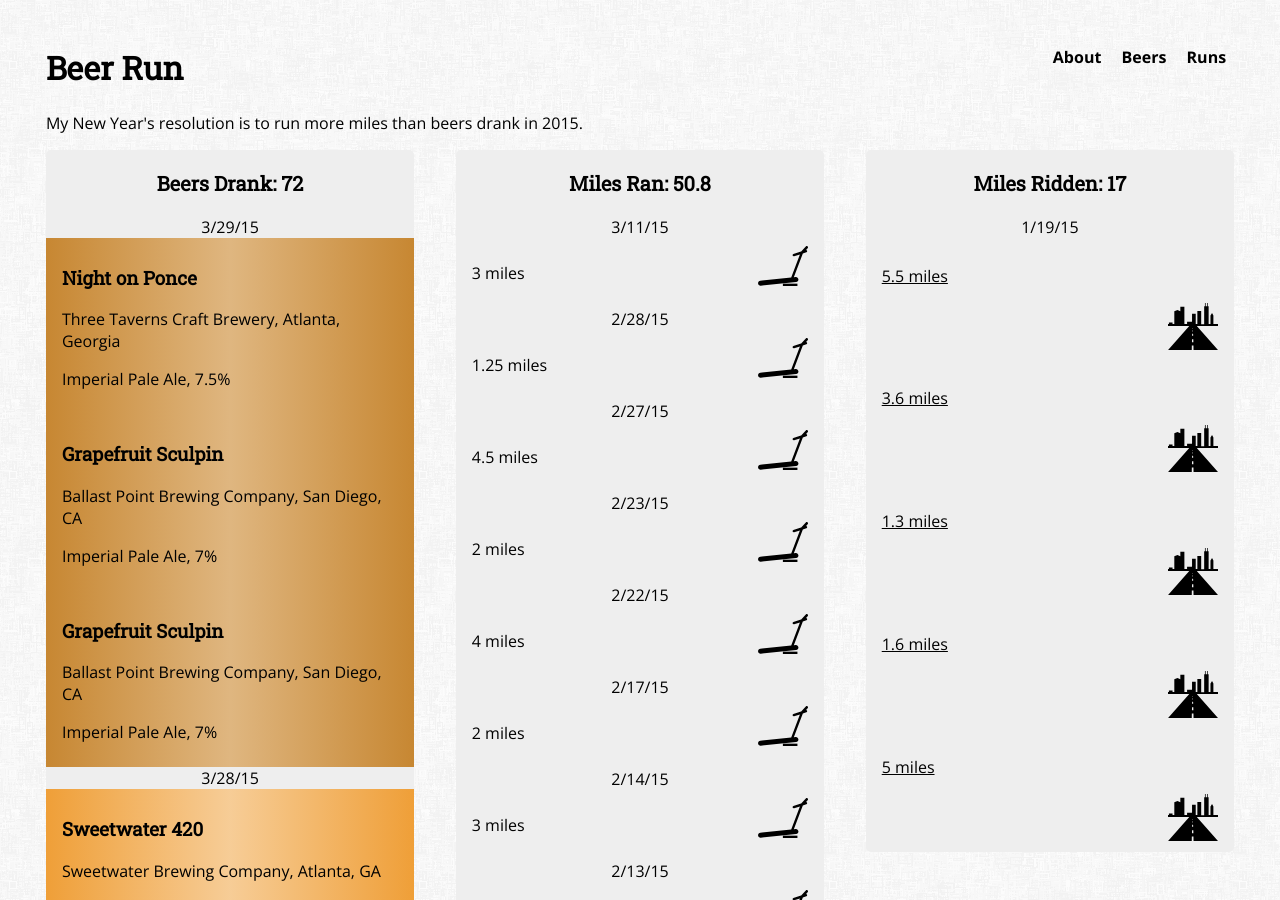
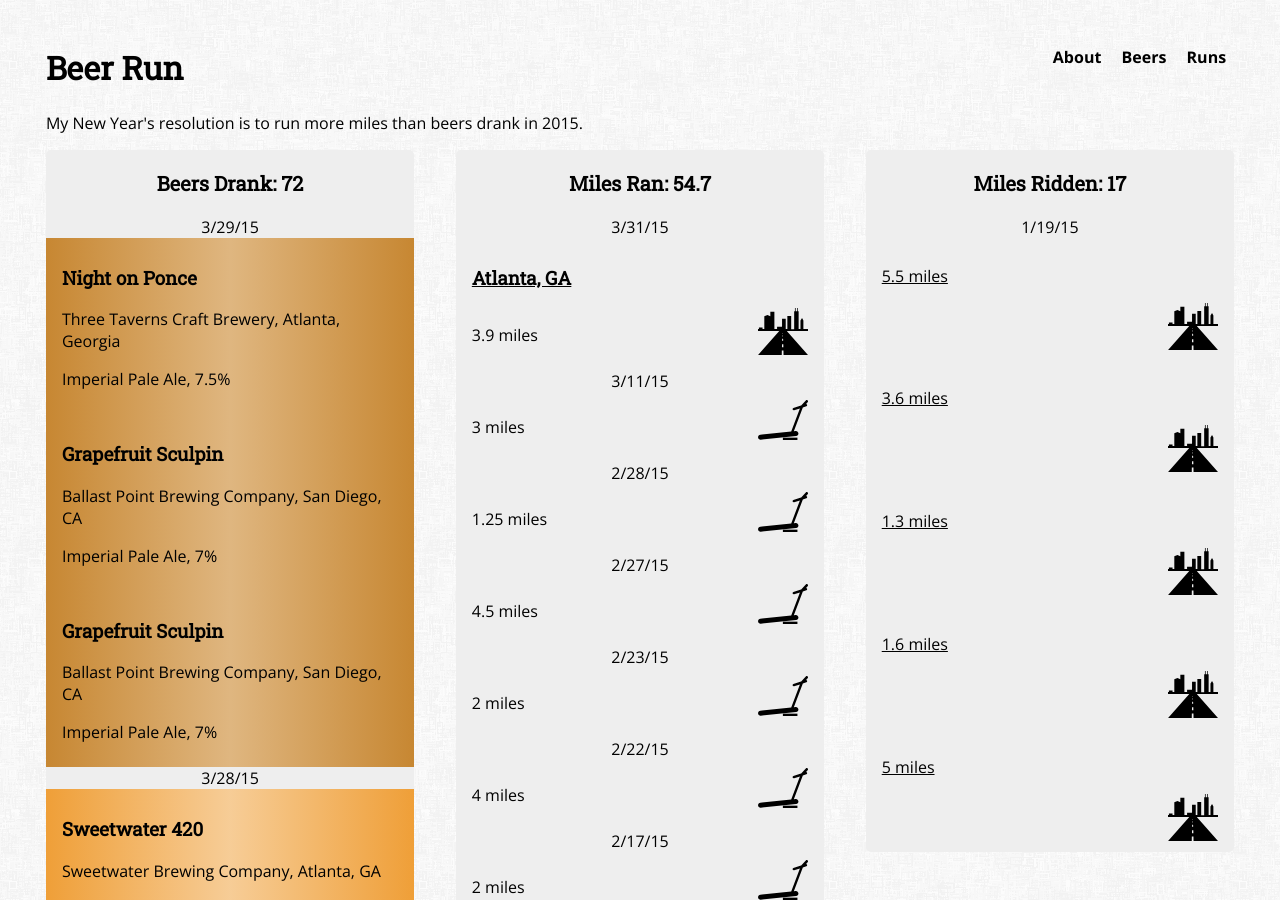
Before and after one commit to rhewitt22/beer-run, a Jekyll site: the page built from index.html, in a window 1280 px wide and 900 px high. Built offline with Jekyll 4.4.1, drawn with Linux system fonts in a browser that asks for light colours; nearby versions of some CDN libraries.

Commit message:
Updated run.yml

```diff
--- a/_data/run.yml
+++ b/_data/run.yml
@@ -1,3 +1,12 @@
+- date: 3/31/15
+  distance: 3.9
+  type: city
+  location: "Atlanta, GA"
+  strava: https://www.strava.com/activities/277139476
+  shoes:
+    brand: Nike
+    model: Structure 15
+
 - date: 3/11/15
   distance: 3
   time: 26:40
```
